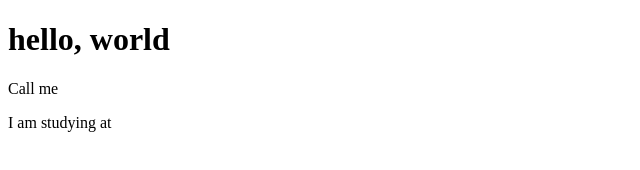
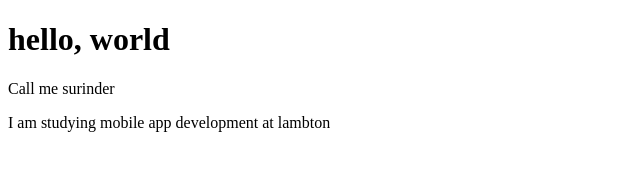
Before and after one commit to sultanowaiz99/ProDigi, a plain HTML site: page index.html in a window 1280 px wide. Shown: the whole page, without its empty margins (0-640 px from the left). Drawn offline with Linux system fonts and the light colour scheme.

Commit message:
added my personal details to your index file

```diff
--- a/index.html
+++ b/index.html
@@ -5,7 +5,7 @@
   </head>
   <body>
     <h1>hello, world</h1>
-    <p>Call me <name></p>
-    <p>I am studying <course> at <college></p>
+    <p>Call me surinder</p>
+    <p>I am studying mobile app development at lambton</p>
   </body>
 </html>
```
